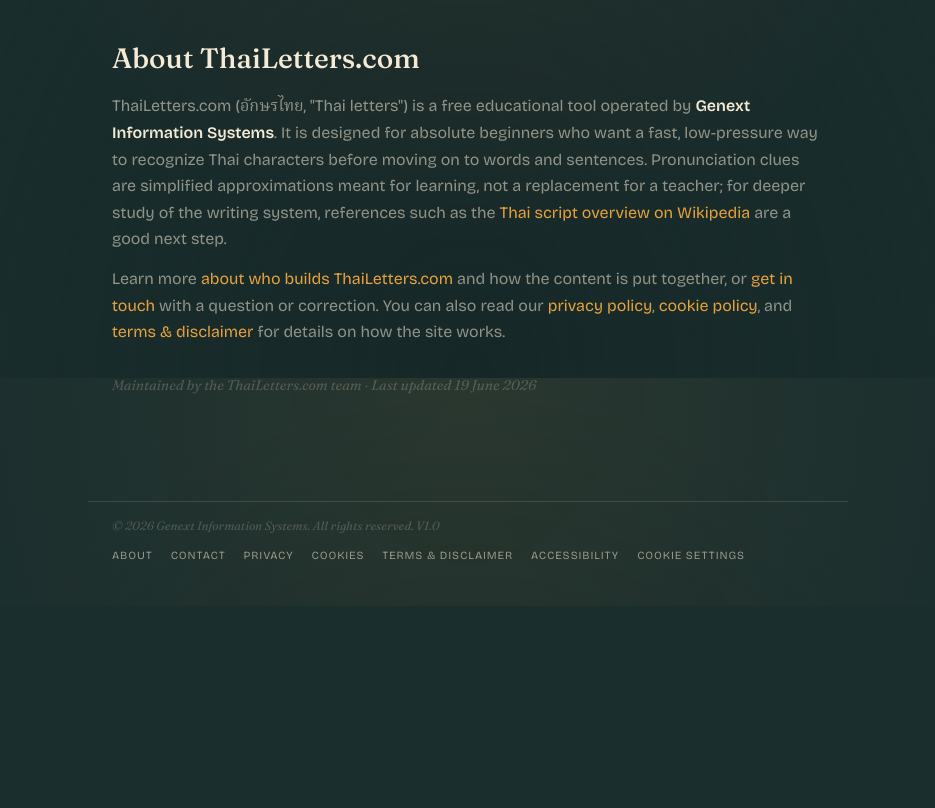
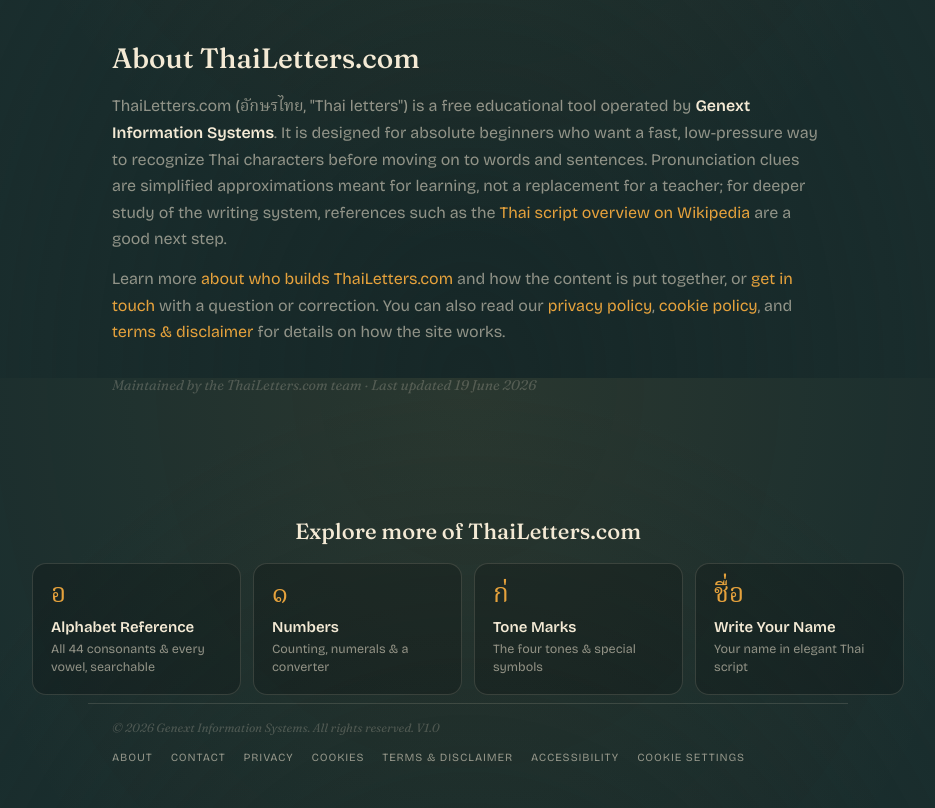
Before and after one commit to baghdadfred-2000/thailetters, a plain HTML site: page index.html in a window 1280 px wide. Shown: the part 3622-4430 px from the top of the page, without its empty margins (172-1107 px from the left). Before the commit the page ends 4228 px from the top, so only its background shows below. Drawn offline with nearby package versions, Linux system fonts and the light colour scheme.

Commit message:
auto sync 2026-06-29 15:26

```diff
--- a/index.html
+++ b/index.html
@@ -732,6 +732,41 @@
     </div>
   </section>
 
+  <style>
+    .explore {
+      position: relative; z-index: 2;
+      max-width: 920px; margin: 0 auto; padding: 16px 24px 8px;
+    }
+    .explore h2 {
+      font-family: 'Fraunces', serif; font-weight: 500; font-size: 22px;
+      color: var(--ink); margin: 0 0 18px; text-align: center;
+    }
+    .explore-grid {
+      display: grid; grid-template-columns: repeat(auto-fit, minmax(160px, 1fr)); gap: 12px;
+    }
+    .explore-card {
+      display: flex; flex-direction: column; gap: 4px;
+      padding: 18px; border-radius: 14px;
+      background: rgba(0,0,0,0.2); border: 1px solid rgba(244,234,213,0.14);
+      text-decoration: none; transition: transform 0.18s ease, border-color 0.18s ease, background 0.18s ease;
+    }
+    .explore-card:hover { transform: translateY(-3px); border-color: var(--accent); background: rgba(0,0,0,0.3); }
+    .explore-card .ec-th { font-family: var(--thai-font); font-size: 26px; color: var(--accent); line-height: 1; }
+    .explore-card .ec-title { font-family: 'Bricolage Grotesque', sans-serif; font-weight: 600; font-size: 15px; color: var(--ink); margin-top: 6px; }
+    .explore-card .ec-desc { font-family: 'Bricolage Grotesque', sans-serif; font-size: 12.5px; color: var(--ink-dim); line-height: 1.45; }
+    @media (prefers-reduced-motion: reduce) { .explore-card { transition: none; } }
+  </style>
+
+  <nav class="explore" aria-label="Explore more references">
+    <h2>Explore more of ThaiLetters.com</h2>
+    <div class="explore-grid">
+      <a class="explore-card" href="alphabet.html"><span class="ec-th">อ</span><span class="ec-title">Alphabet Reference</span><span class="ec-desc">All 44 consonants &amp; every vowel, searchable</span></a>
+      <a class="explore-card" href="numbers.html"><span class="ec-th">๑</span><span class="ec-title">Numbers</span><span class="ec-desc">Counting, numerals &amp; a converter</span></a>
+      <a class="explore-card" href="tone-marks.html"><span class="ec-th">ก่</span><span class="ec-title">Tone Marks</span><span class="ec-desc">The four tones &amp; special symbols</span></a>
+      <a class="explore-card" href="write-thai.html"><span class="ec-th">ชื่อ</span><span class="ec-title">Write Your Name</span><span class="ec-desc">Your name in elegant Thai script</span></a>
+    </div>
+  </nav>
+
   <footer class="site-footer">
     <div class="sf-copy">&copy; 2026 Genext Information Systems. All rights reserved. V1.0</div>
     <nav class="sf-links" aria-label="Legal and site links">
```
